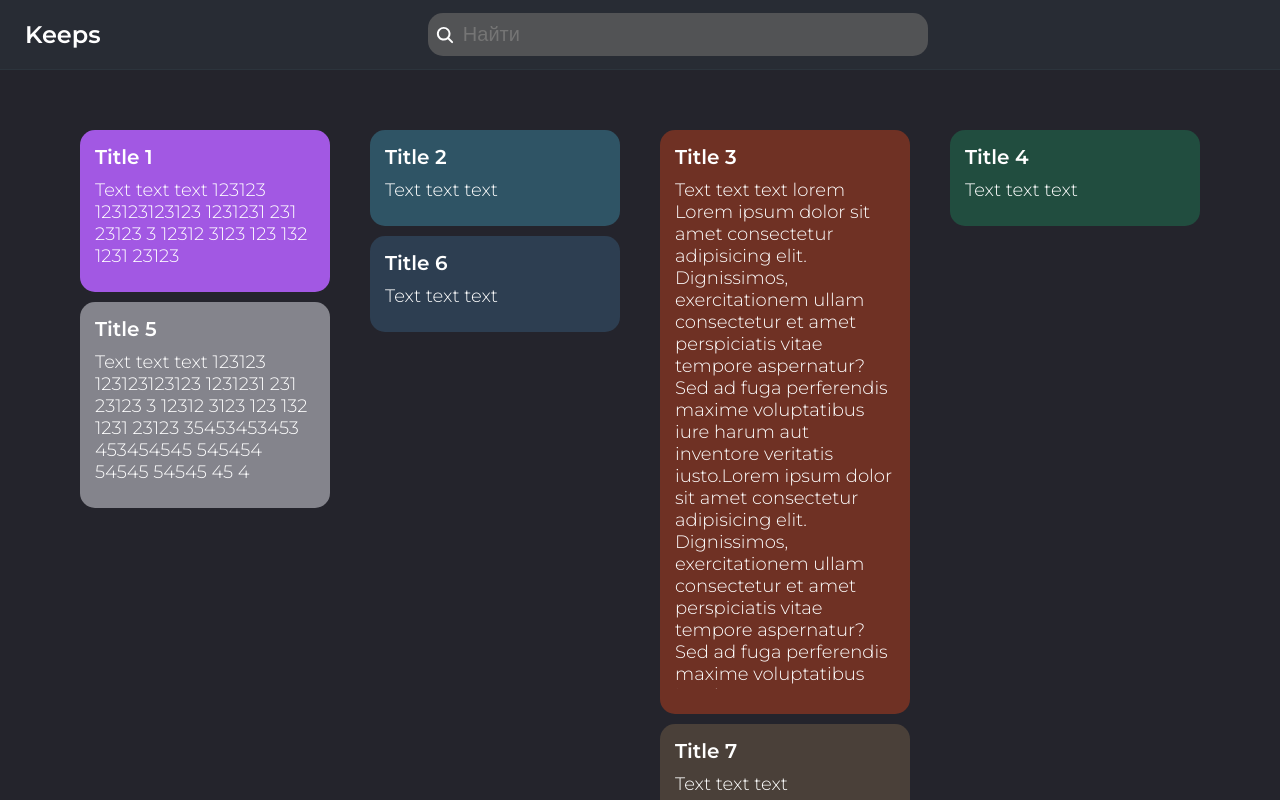
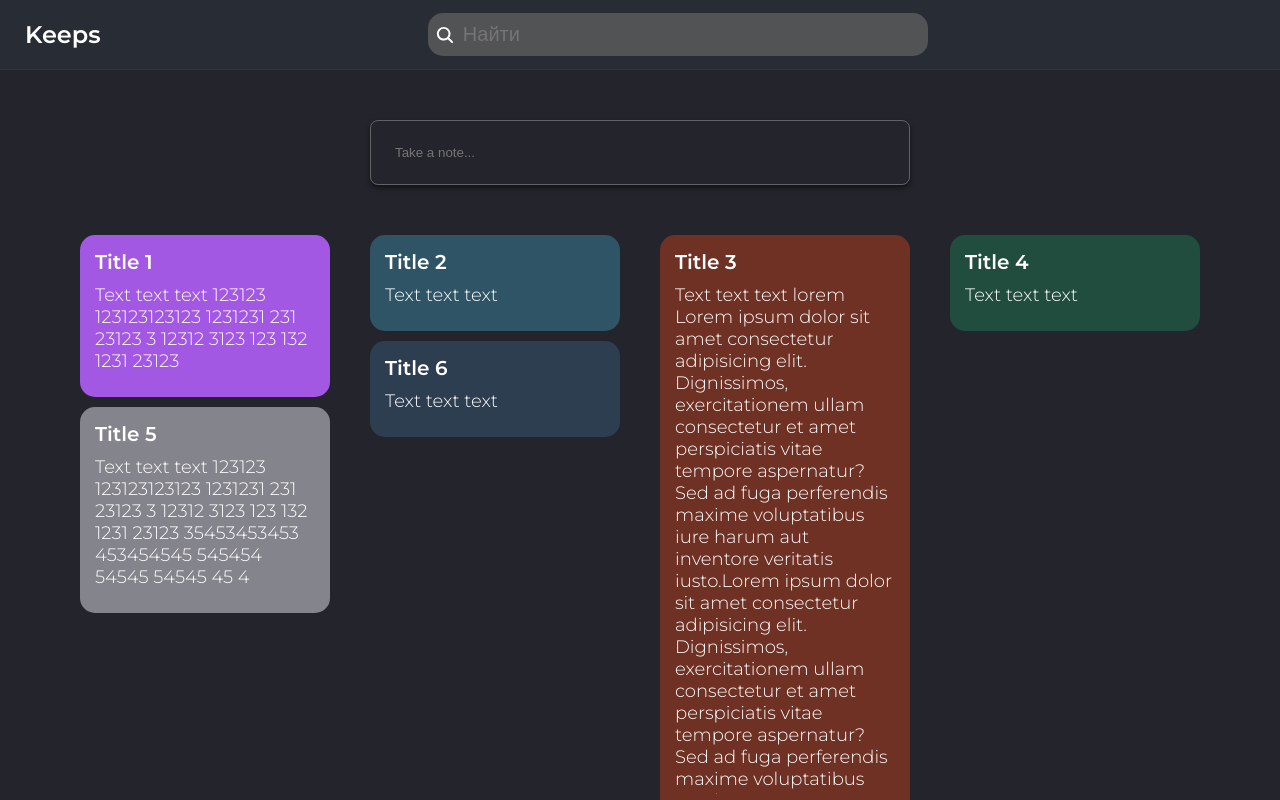
Before and after one commit to Vlaek/GKeep-Lite-React, a React (Vite) app: page / in a window 1280 px wide. Shown: the top 800 px of the page. Built offline with nearby package versions, Linux system fonts and the light colour scheme.

Commit message:
add addKeep

```diff
--- a/package.json
+++ b/package.json
@@ -10,6 +10,7 @@
         "preview": "vite preview"
     },
     "dependencies": {
+        "gh-pages": "^6.0.0",
         "react": "^18.2.0",
         "react-dom": "^18.2.0",
         "react-icons": "^4.10.1",
--- a/src/App.tsx
+++ b/src/App.tsx
@@ -2,6 +2,7 @@ import { FC, useState } from "react";
 import Header from "./assets/components/Header";
 import KeepList from "./assets/components/KeepList";
 import Modal from "./assets/components/Modal";
+import Button from "./assets/components/UI/Button/Button";
 import { IKeep } from "./assets/types/types";
 
 const defaultKeeps = [
@@ -81,6 +82,7 @@ const App: FC = () => {
     return (
         <>
             <Header />
+            <Button onAdd={addKeep} keepId={keeps.length} />
             <KeepList
                 keeps={keeps}
                 onDelete={deleteKeep}
--- a/src/assets/components/Modal.tsx
+++ b/src/assets/components/Modal.tsx
@@ -38,7 +38,16 @@ const Modal: FC<ModalProps> = ({ showModal, setShowModal, keep, editKeep, addKee
         }
     };
 
-    const colors = ["#a258e3", "#2f5465", "#6f3124", "#214d3f", "#84848c", "#2d3e51", "#4a4039"];
+    const colors = [
+        "#a258e3",
+        "#2f5465",
+        "#6f3124",
+        "#214d3f",
+        "#84848c",
+        "#2d3e51",
+        "#4a4039",
+        "#282c34",
+    ];
 
     return (
         <div
--- a/src/assets/components/UI/Button/Button.tsx
+++ b/src/assets/components/UI/Button/Button.tsx
@@ -1,14 +1,81 @@
-import { FC } from "react";
+import { FC, useState, useEffect, useRef } from "react";
+import { IAddKeep } from "../../../types/types";
 import styles from "./button.module.scss";
 
 interface ButtonProps {
-    // onAdd: (keep: IKeep) => void;
+    onAdd: IAddKeep;
+    keepId: number;
 }
 
-const Button: FC<ButtonProps> = () => {
+const defaultKeep = {
+    id: 0,
+    title: "",
+    text: "",
+    color: "#282c34",
+};
+
+const Button: FC<ButtonProps> = ({ onAdd, keepId }) => {
+    const [titleDisplay, setTitleDisplay] = useState(false);
+    const [newKeep, setNewKeep] = useState(defaultKeep);
+
+    const contentRef = useRef<HTMLDivElement>(null);
+    const formRef = useRef<HTMLFormElement>(null);
+
+    useEffect(() => {
+        const onClick = (e: MouseEvent) => {
+            if (
+                contentRef.current &&
+                !contentRef.current.contains(e.target as Node) &&
+                titleDisplay
+            ) {
+                if (newKeep.title.trim() !== "" || newKeep.text.trim() !== "") {
+                    newKeep.id = keepId + 1;
+                    onAdd(newKeep);
+                    setNewKeep(defaultKeep);
+                    if (formRef.current !== null) {
+                        formRef.current.reset();
+                    }
+                }
+                setTitleDisplay(false);
+            }
+        };
+
+        document.addEventListener("click", onClick);
+        return () => document.removeEventListener("click", onClick);
+    }, [keepId, newKeep, titleDisplay, onAdd]);
+
     return (
         <div className={styles.wrapper}>
-            <button className={styles.button}>Создать</button>
+            <div className={styles.content} ref={contentRef}>
+                <form action="" className={styles.form} ref={formRef}>
+                    <input
+                        type="text"
+                        placeholder="Title"
+                        id="title"
+                        value={newKeep.title}
+                        onChange={(e) => {
+                            setNewKeep((prevKeep) => ({
+                                ...prevKeep,
+                                title: e.target.value,
+                            }));
+                        }}
+                        style={{ display: titleDisplay ? "block" : "none" }}
+                    />
+                    <input
+                        type="text"
+                        placeholder="Take a note..."
+                        id="content"
+                        defaultValue={newKeep.text}
+                        onChange={(e) => {
+                            setNewKeep((prevKeep) => ({
+                                ...prevKeep,
+                                text: e.target.value,
+                            }));
+                        }}
+                        onFocus={() => setTitleDisplay(true)}
+                    />
+                </form>
+            </div>
         </div>
     );
 };
--- a/src/assets/components/UI/Button/button.module.scss
+++ b/src/assets/components/UI/Button/button.module.scss
@@ -1,3 +1,30 @@
+.wrapper {
+    display: flex;
+    justify-content: center;
+    width: 100%;
+    margin: 120px auto 40px;
+}
+
+.form {
+    display: flex;
+    flex-flow: column;
+    width: 540px;
+    border-radius: 8px;
+    border: solid 1px #5f6368;
+    box-shadow: 0 3px 5px rgba(0, 0, 0, 0.5);
+
+    input {
+        background: transparent;
+        border: none;
+        padding: 1rem;
+        color: white;
+
+        &:focus {
+            outline: none;
+        }
+    }
+}
+
 .button {
     background-color: #fff;
     padding: 10px;
--- a/src/style.scss
+++ b/src/style.scss
@@ -32,7 +32,7 @@ html {
 
 .keeps-grid {
     display: flex;
-    margin: 120px 50px 70px 70px;
+    margin: 0px 50px 70px 70px;
     width: auto;
     height: auto;
 }
@@ -160,6 +160,10 @@ html {
         color: #fff;
         outline: none;
         border: none;
+
+        &::placeholder {
+            color: rgba(255, 255, 255, 0.7);
+        }
     }
 
     &__input {
```
Also changed, not shown: 1 other file (tests, documents, lock files or other folders).
